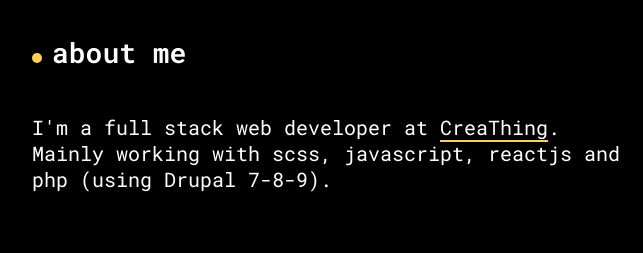
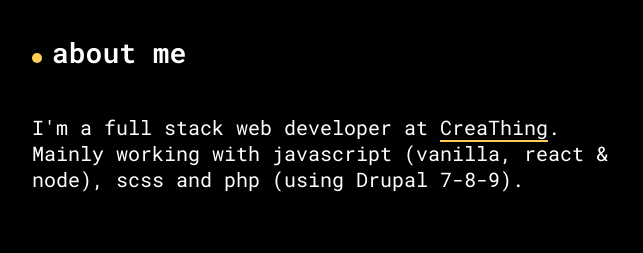
Before and after one commit to JasperDeLanghe/JasperDeLanghe.github.io, a plain HTML site: page index.html in a window 1280 px wide. Shown: the part 234-487 px from the top of the page, 0-643 px from the left. Drawn offline with Linux system fonts and the light colour scheme.

Commit message:
Changed some text

```diff
--- a/index.html
+++ b/index.html
@@ -30,7 +30,7 @@
       <h2>about me</h2>
       <div class="about-content">
         <div class="about-description">
-          <p>I'm a full stack web developer at <a href="https://www.creathing.be/" target="_blank">CreaThing</a>.<br /> Mainly working with scss, javascript, reactjs and php (using Drupal 7-8-9).</p>
+          <p>I'm a full stack web developer at <a href="https://www.creathing.be/" target="_blank">CreaThing</a>.<br /> Mainly working with javascript (vanilla, react & node), scss and php (using Drupal 7-8-9).</p>
           <p>I'm also working towards my bachelor's degree in Software Development at <a href="https://www.vives.be/" target="_blank">VIVES</a>, currently going into my second year of the 4-year program.</p>
           <p>My main intrests are gaming, game development, music and hiking.</p>
           <p>You will always get my attention using ☕ and/or 🐱.</p>
```
